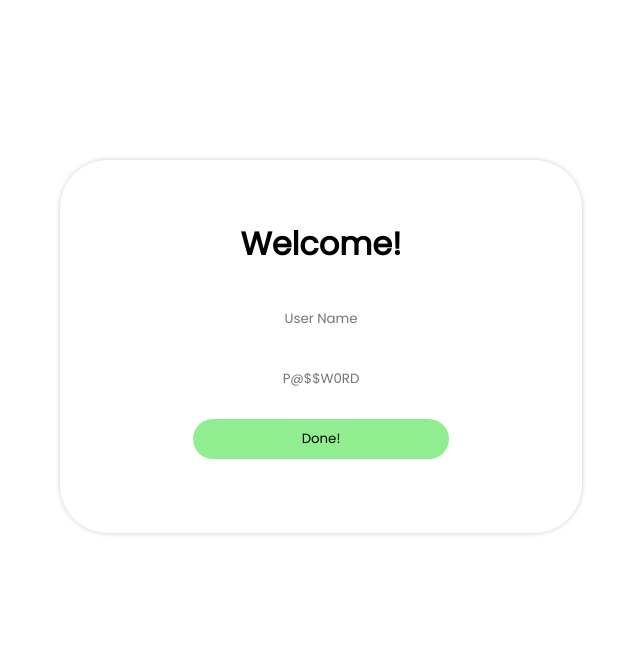
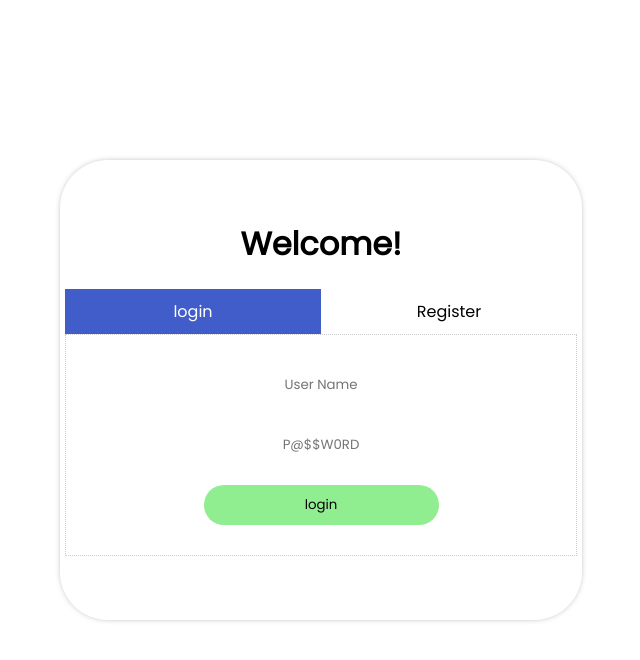
Before and after one commit to aokimakoto0322/front_nuxtjs, a Nuxt app: page /laravel in a window 1280 px wide. Shown: the top 660 px of the page, without its empty margins (324-964 px from the left). Built offline with nearby package versions, Linux system fonts and the light colour scheme.

Commit message:
同ページをタブでログイン画面と登録画面を表示できるよう機能追加

```diff
--- a/components/Laravel.vue
+++ b/components/Laravel.vue
@@ -1,12 +1,35 @@
 <template>
   <div class="main" :style="mainStyle">
     <h1>Welcome!</h1>
-    <input type="text" name="username" id="username" placeholder="User Name" :style="input"/>
-    <br />
-    <input type="password" name="password" id="password" placeholder="P@$$W0RD" :style="input"/>
-    <br />
-    <input type="button" value="Done!" class="button" id="done" :style="inputStyle"/>
-    <br />
+    <div class="tabgroup">
+      <ul class="tabnav">
+        <li @click="show = '1'" v-bind:class="{'active': show == '1'}">
+          login
+        </li>
+        <li @click="show = '2'" v-bind:class="{'active': show == '2'}">
+          Register
+        </li>
+      </ul>
+    </div>
+
+    <div class="tabcontent">
+      <div v-if="show == '1'" class="tabcontent-list">
+        <input type="text" name="username" id="username" placeholder="User Name" :style="input"/>
+        <br />
+        <input type="password" name="password" id="password" placeholder="P@$$W0RD" :style="input"/>
+        <br />
+        <input type="button" value="login" class="button" id="done" :style="inputStyle"/>
+        <br />
+      </div>
+      <div v-else-if="show == '2'" class="tabcontent-list">
+        <input type="text" name="username" id="username" placeholder="User Name" :style="input"/>
+        <br />
+        <input type="password" name="password" id="password" placeholder="P@$$W0RD" :style="input"/>
+        <br />
+        <input type="button" value="Register" class="button" id="done" :style="inputStyle"/>
+        <br />
+      </div>
+    </div>
   </div>
 </template>
 
@@ -17,6 +40,11 @@ export default {
   props: {
     mainStyle: String,
     inputStyle: String,
+  },
+  data() {
+    return {
+      show: "1",
+    }
   },
 };
 </script>
@@ -37,6 +65,26 @@ export default {
   padding-top: 3%;
   padding-bottom: 5%;
   font-family: "Poppins", sans-serif;
+}
+.tabnav {
+  margin: 0;
+  padding: 0;
+  display: flex;
+  list-style-type: none;
+}
+.tabnav li {
+  cursor: pointer;
+  width: 50%;
+  padding: 10px;
+  text-decoration: none;
+}
+.tabnav li.active {
+  background: #405dca;
+  color: #fff;
+}
+.tabcontent {
+  padding: 20px;
+  border: 1px dotted #ccc;
 }
 h1 {
   cursor: default;
```
